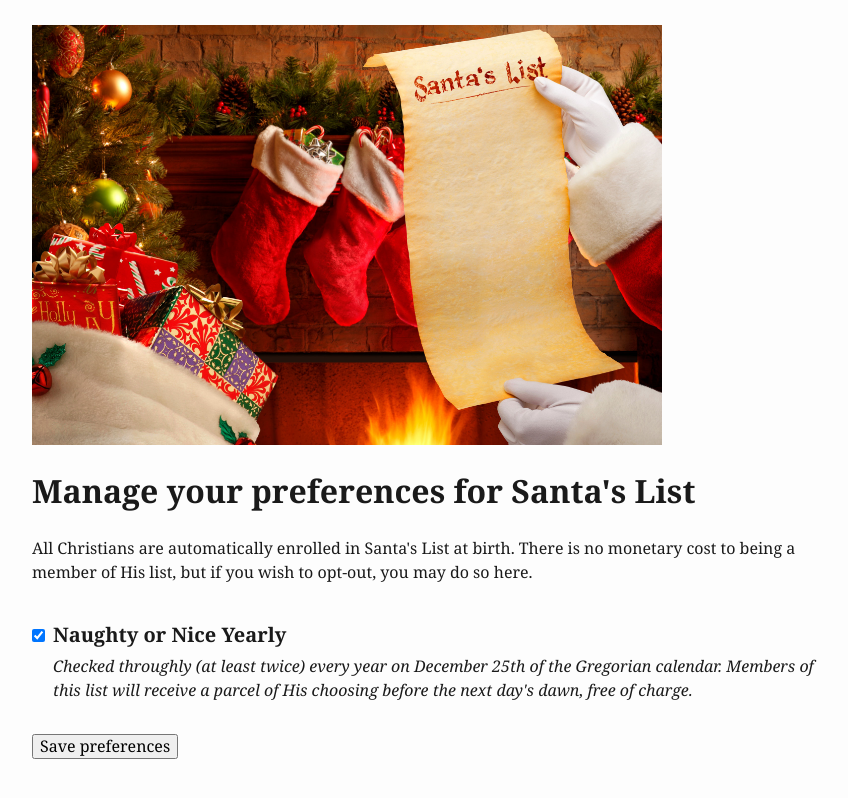
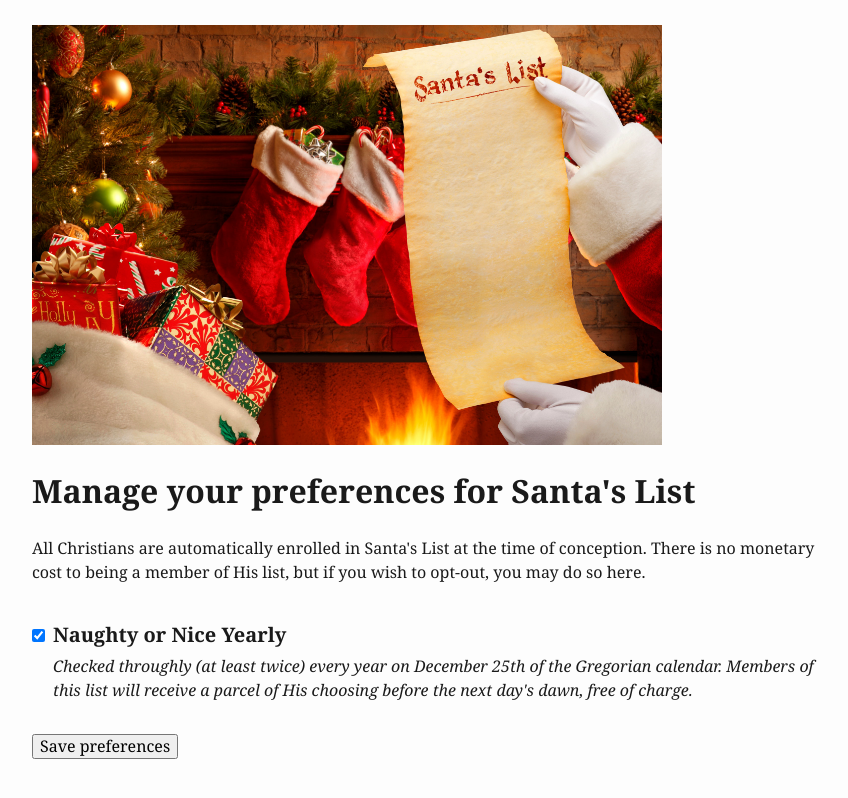
Before and after one commit to realplatanopapi/santas-list, a plain HTML site: page index.html in a window 1280 px wide. Shown: the whole page, without its empty margins (208-1056 px from the left). Drawn offline with nearby package versions, Linux system fonts and the light colour scheme.

Commit message:
copy tweak

```diff
--- a/index.html
+++ b/index.html
@@ -14,7 +14,7 @@
       <img alt="Santa's List" src="./santas-list.jpg" height="420px" />
       <h1>Manage your preferences for Santa's List</h1>
       <p>
-        All Christians are automatically enrolled in Santa's List at birth.
+        All Christians are automatically enrolled in Santa's List at the time of conception.
         There is no monetary cost to being a member of His list, but if you wish
         to opt-out, you may do so here.
       </p>
```
